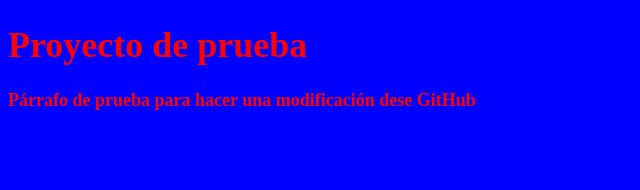
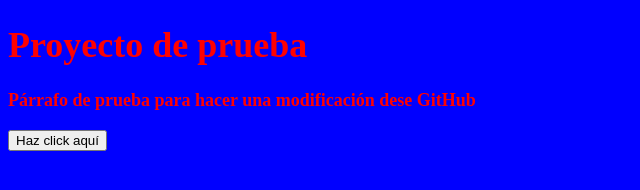
Before and after one commit to MiguelAFAformacion/CursoGit, a plain HTML site: page index.html in a window 1280 px wide. Shown: the whole page, without its empty margins (0-640 px from the left). Drawn offline with Linux system fonts and the light colour scheme.

Commit message:
Añadido mensaje Javascript

```diff
--- a/index.html
+++ b/index.html
@@ -5,9 +5,13 @@
 	<meta name="viewport" content="width=device-width, initial-scale=1">
 	<title>Ejemplo Git</title>
 	<link rel="stylesheet" type="text/css" href="css/estilos.css">
+	<script type="text/javascript" src="js/javascript.js"></script>
 </head>
 <body>
 	<h1>Proyecto de prueba</h1>
 	<p>Párrafo de prueba para hacer una modificación dese GitHub</p>
+
+
+	<input type="button" onclick="saludo()" value="Haz click aquí">
 </body>
 </html>
--- a/js/javascript.js
+++ b/js/javascript.js
@@ -0,0 +1,5 @@
+//Archivo Javascript
+
+function saludo() {
+	alert("Hola Mundo!!!");
+}
```
